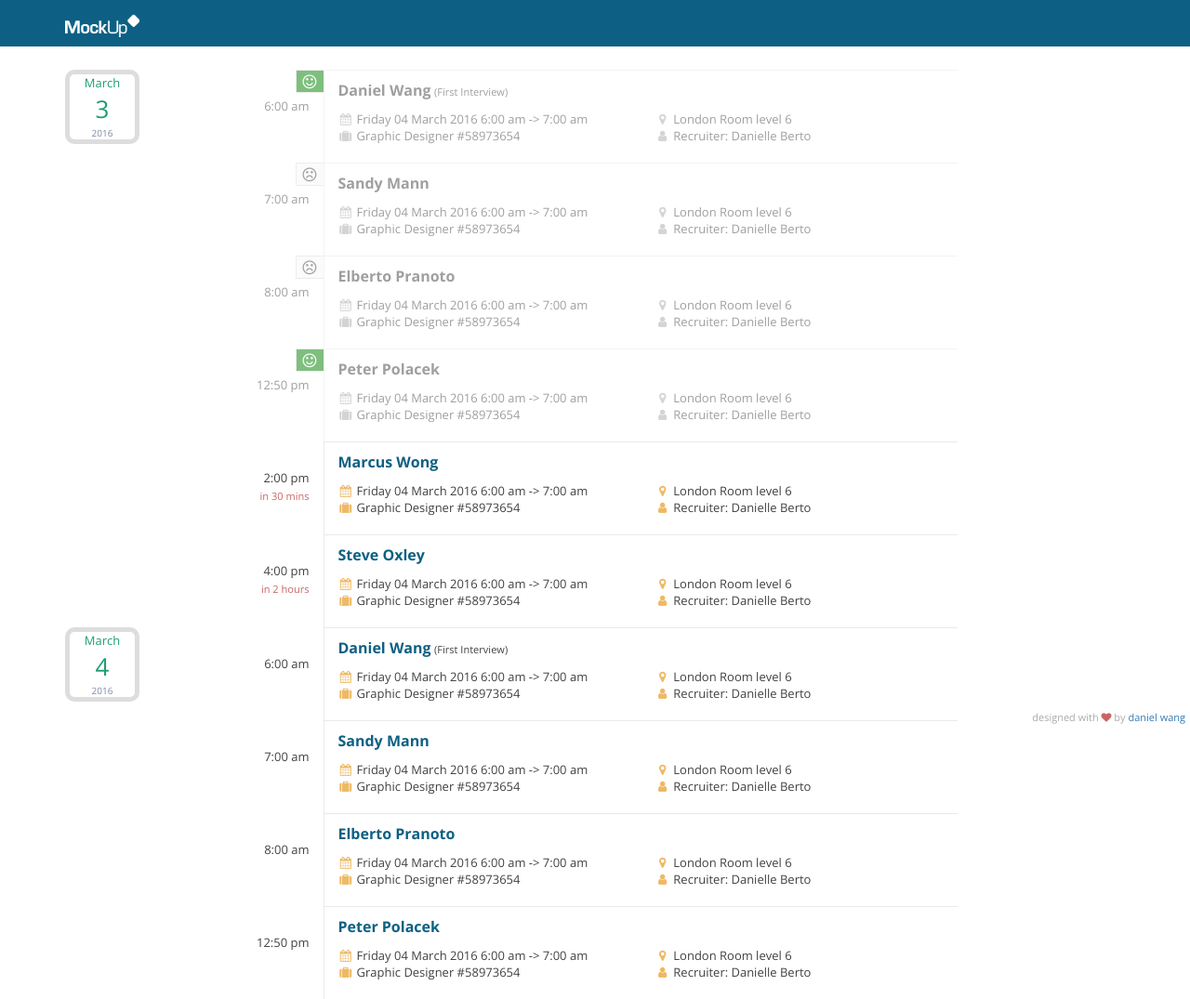
After one commit to danielwang/zing, a PHP site: page /paperless.php in a window 1280 px wide. The commit adds this page. Shown: the whole page at 93% size. Run offline with PHP 8.4, Linux system fonts and the light colour scheme; style sheets or scripts are compiled from the project's sources; some libraries are stand-ins or nearby versions.

Commit message:
paperless tuneup

```diff
--- a/css/main.less
+++ b/css/main.less
@@ -502,6 +502,41 @@ a.notice-more, a.notice-more:hover {
     }
 }
 
+.target-date {
+      border: 5px solid #dddddd;
+      border-radius: 10px;
+      height: 80px;
+      text-align: center;
+      width: 80px;
+      color: @green;
+
+    .month {
+        font-size: 13px;
+    }
+    .day {
+        font-size: 26px;
+    }
+    .year {
+        color: #7c8ba4;
+        font-size: 10px;
+    }
+    &.xs{
+      width: 45px;
+      height:45px;
+      border-width: 3px;
+      .month{
+        font-size: 9px;
+      }
+      .day {
+          font-size: 13px;
+          line-height: 0.9;
+      }
+      .year {
+          font-size: 9px;
+      }
+    }
+  }
+
 .pop {
   position: absolute;
   overflow: hidden;
--- /dev/null
+++ b/css/paperless.css
@@ -0,0 +1,53 @@
+.nav{
+  display: none;
+}
+body{
+  background: white;
+}
+strong{
+  font-size: 16px;
+  color: #0D6083;
+}
+/* Intimeline */
+.timeline-item {
+    display: inherit;
+}
+.timeline-item .date i {
+  position: absolute;
+  top: 0;
+  right: 0;
+  padding: 5px;
+  width: 30px;
+  text-align: center;
+  border-top: 1px solid #ddd;
+  border-bottom: 1px solid #ddd;
+  border-left: 1px solid #ddd;
+  background: #f8f8f8;
+}
+.timeline-item .date i.green {
+  background: green;
+  color: white;
+}
+.timeline-item .date {
+  text-align: right;
+  position: relative;
+  padding-top: 30px;
+}
+.timeline-item .content {
+  border-left: 1px solid #e7eaec;
+  border-top: 1px solid #e7eaec;
+  padding-top: 10px;
+  min-height: 100px;
+}
+.timeline-item .content i {
+  color: #eeb964;
+}
+.timeline-item.passed .date, .timeline-item.passed .content{
+  opacity: 0.5;
+}
+.timeline-item.passed strong{
+  color: #414141;
+}
+.timeline-item.passed .content i {
+  color: #aaa;
+}
--- /dev/null
+++ b/css/paperless.less
@@ -0,0 +1,32 @@
+.nav{
+  display: none;
+}
+
+/* Intimeline */
+.timeline-item .date i {
+  position: absolute;
+  top: 0;
+  right: 0;
+  padding: 5px;
+  width: 30px;
+  text-align: center;
+  border-top: 1px solid #e7eaec;
+  border-bottom: 1px solid #e7eaec;
+  border-left: 1px solid #e7eaec;
+  background: #f8f8f8;
+}
+.timeline-item .date {
+  text-align: right;
+  width: 110px;
+  position: relative;
+  padding-top: 30px;
+}
+.timeline-item .content {
+  border-left: 1px solid #e7eaec;
+  border-top: 1px solid #e7eaec;
+  padding-top: 10px;
+  min-height: 100px;
+}
+.timeline-item .content:hover {
+  background: #f6f6f6;
+}
--- /dev/null
+++ b/paperless.php
@@ -0,0 +1,196 @@
+<?php include 'base.php' ?>
+<?php startblock('page') ?>
+<link href="css/paperless.css" rel="stylesheet" type="text/css" />
+<div class="ipad row-gap">
+   <div class="ibox-content inspinia-timeline">
+      <div class="timeline-item passed">
+         <div class="row">
+            <div class="col-xs-1">
+               <div class="target-date">
+                   <div class="month">March</div>
+                   <div class="day">3</div>
+                   <div class="year">2016</div>
+               </div>
+            </div>
+            <div class="col-xs-2 date">
+               <i class="fa fa-lg fa-smile-o green"></i>
+               6:00 am
+            </div>
+            <div class="col-xs-7 content no-top-border">
+               <p class="m-b-xs"><strong>Daniel Wang</strong> <small> (First Interview) </small></p>
+               <div class="row">
+                  <span class="col-xs-6"><i class="fa fa-fw fa-calendar"></i> Friday 04 March 2016  6:00 am -> 7:00 am</span>
+                  <span class="col-xs-6"><i class="fa fa-fw fa-map-marker"></i> London Room level 6 </span>
+                  <span class="col-xs-6"><i class="fa fa-fw fa-suitcase"></i> Graphic Designer #58973654</span>
+                  <span class="col-xs-6"><i class="fa fa-fw fa-user"></i> Recruiter: Danielle Berto</span>
+               </div>
+            </div>
+         </div>
+      </div>
+      <div class="timeline-item passed">
+         <div class="row">
+            <div class="col-xs-3 date">
+               <i class="fa fa-lg fa-frown-o"></i>
+               7:00 am
+            </div>
+            <div class="col-xs-7 content">
+               <p class="m-b-xs"><strong>Sandy Mann</strong></p>
+               <div class="row">
+                  <span class="col-xs-6"><i class="fa fa-fw fa-calendar"></i> Friday 04 March 2016  6:00 am -> 7:00 am</span>
+                  <span class="col-xs-6"><i class="fa fa-fw fa-map-marker"></i> London Room level 6 </span>
+                  <span class="col-xs-6"><i class="fa fa-fw fa-suitcase"></i> Graphic Designer #58973654</span>
+                  <span class="col-xs-6"><i class="fa fa-fw fa-user"></i> Recruiter: Danielle Berto</span>
+               </div>
+            </div>
+         </div>
+      </div>
+      <div class="timeline-item passed">
+         <div class="row">
+            <div class="col-xs-3 date">
+               <i class="fa fa-lg fa-frown-o"></i>
+               8:00 am
+               <br>
+            </div>
+            <div class="col-xs-7 content">
+               <p class="m-b-xs"><strong>Elberto Pranoto</strong></p>
+               <div class="row">
+                  <span class="col-xs-6"><i class="fa fa-fw fa-calendar"></i> Friday 04 March 2016  6:00 am -> 7:00 am</span>
+                  <span class="col-xs-6"><i class="fa fa-fw fa-map-marker"></i> London Room level 6 </span>
+                  <span class="col-xs-6"><i class="fa fa-fw fa-suitcase"></i> Graphic Designer #58973654</span>
+                  <span class="col-xs-6"><i class="fa fa-fw fa-user"></i> Recruiter: Danielle Berto</span>
+               </div>
+            </div>
+         </div>
+      </div>
+      <div class="timeline-item passed">
+         <div class="row">
+            <div class="col-xs-3 date">
+               <i class="fa fa-lg fa-smile-o green"></i>
+               12:50 pm
+            </div>
+            <div class="col-xs-7 content">
+               <p class="m-b-xs"><strong>Peter Polacek</strong></p>
+               <div class="row">
+                  <span class="col-xs-6"><i class="fa fa-fw fa-calendar"></i> Friday 04 March 2016  6:00 am -> 7:00 am</span>
+                  <span class="col-xs-6"><i class="fa fa-fw fa-map-marker"></i> London Room level 6 </span>
+                  <span class="col-xs-6"><i class="fa fa-fw fa-suitcase"></i> Graphic Designer #58973654</span>
+                  <span class="col-xs-6"><i class="fa fa-fw fa-user"></i> Recruiter: Danielle Berto</span>
+               </div>
+            </div>
+         </div>
+      </div>
+      <div class="timeline-item">
+         <div class="row">
+            <div class="col-xs-3 date">
+               2:00 pm
+               <br>
+               <small class="text-navy red">in 30 mins</small>
+            </div>
+            <div class="col-xs-7 content">
+               <p class="m-b-xs"><strong>Marcus Wong</strong></p>
+              <div class="row">
+                  <span class="col-xs-6"><i class="fa fa-fw fa-calendar"></i> Friday 04 March 2016  6:00 am -> 7:00 am</span>
+                  <span class="col-xs-6"><i class="fa fa-fw fa-map-marker"></i> London Room level 6 </span>
+                  <span class="col-xs-6"><i class="fa fa-fw fa-suitcase"></i> Graphic Designer #58973654</span>
+                  <span class="col-xs-6"><i class="fa fa-fw fa-user"></i> Recruiter: Danielle Berto</span>
+               </div>
+            </div>
+         </div>
+      </div>
+      <div class="timeline-item ">
+         <div class="row">
+            <div class="col-xs-3 date">
+               4:00 pm
+               <br>
+               <small class="text-navy red">in 2 hours</small>
+            </div>
+            <div class="col-xs-7 content">
+               <p class="m-b-xs"><strong>Steve Oxley</strong></p>
+               <div class="row">
+                  <span class="col-xs-6"><i class="fa fa-fw fa-calendar"></i> Friday 04 March 2016  6:00 am -> 7:00 am</span>
+                  <span class="col-xs-6"><i class="fa fa-fw fa-map-marker"></i> London Room level 6 </span>
+                  <span class="col-xs-6"><i class="fa fa-fw fa-suitcase"></i> Graphic Designer #58973654</span>
+                  <span class="col-xs-6"><i class="fa fa-fw fa-user"></i> Recruiter: Danielle Berto</span>
+               </div>
+            </div>
+         </div>
+      </div>
+      <div class="timeline-item">
+         <div class="row">
+            <div class="col-xs-1">
+               <div class="target-date">
+                   <div class="month">March</div>
+                   <div class="day">4</div>
+                   <div class="year">2016</div>
+               </div>
+            </div>
+            <div class="col-xs-2 date">
+               6:00 am
+            </div>
+            <div class="col-xs-7 content no-top-border">
+               <p class="m-b-xs"><strong>Daniel Wang</strong> <small> (First Interview) </small></p>
+               <div class="row">
+                  <span class="col-xs-6"><i class="fa fa-fw fa-calendar"></i> Friday 04 March 2016  6:00 am -> 7:00 am</span>
+                  <span class="col-xs-6"><i class="fa fa-fw fa-map-marker"></i> London Room level 6 </span>
+                  <span class="col-xs-6"><i class="fa fa-fw fa-suitcase"></i> Graphic Designer #58973654</span>
+                  <span class="col-xs-6"><i class="fa fa-fw fa-user"></i> Recruiter: Danielle Berto</span>
+               </div>
+            </div>
+         </div>
+      </div>
+      <div class="timeline-item">
+         <div class="row">
+            <div class="col-xs-3 date">
+               7:00 am
+            </div>
+            <div class="col-xs-7 content">
+               <p class="m-b-xs"><strong>Sandy Mann</strong></p>
+               <div class="row">
+                  <span class="col-xs-6"><i class="fa fa-fw fa-calendar"></i> Friday 04 March 2016  6:00 am -> 7:00 am</span>
+                  <span class="col-xs-6"><i class="fa fa-fw fa-map-marker"></i> London Room level 6 </span>
+                  <span class="col-xs-6"><i class="fa fa-fw fa-suitcase"></i> Graphic Designer #58973654</span>
+                  <span class="col-xs-6"><i class="fa fa-fw fa-user"></i> Recruiter: Danielle Berto</span>
+               </div>
+            </div>
+         </div>
+      </div>
+      <div class="timeline-item">
+         <div class="row">
+            <div class="col-xs-3 date">
+
+               8:00 am
+               <br>
+            </div>
+            <div class="col-xs-7 content">
+               <p class="m-b-xs"><strong>Elberto Pranoto</strong></p>
+               <div class="row">
+                  <span class="col-xs-6"><i class="fa fa-fw fa-calendar"></i> Friday 04 March 2016  6:00 am -> 7:00 am</span>
+                  <span class="col-xs-6"><i class="fa fa-fw fa-map-marker"></i> London Room level 6 </span>
+                  <span class="col-xs-6"><i class="fa fa-fw fa-suitcase"></i> Graphic Designer #58973654</span>
+                  <span class="col-xs-6"><i class="fa fa-fw fa-user"></i> Recruiter: Danielle Berto</span>
+               </div>
+            </div>
+         </div>
+      </div>
+      <div class="timeline-item">
+         <div class="row">
+            <div class="col-xs-3 date">
+
+               12:50 pm
+            </div>
+            <div class="col-xs-7 content">
+               <p class="m-b-xs"><strong>Peter Polacek</strong></p>
+               <div class="row">
+                  <span class="col-xs-6"><i class="fa fa-fw fa-calendar"></i> Friday 04 March 2016  6:00 am -> 7:00 am</span>
+                  <span class="col-xs-6"><i class="fa fa-fw fa-map-marker"></i> London Room level 6 </span>
+                  <span class="col-xs-6"><i class="fa fa-fw fa-suitcase"></i> Graphic Designer #58973654</span>
+                  <span class="col-xs-6"><i class="fa fa-fw fa-user"></i> Recruiter: Danielle Berto</span>
+               </div>
+            </div>
+         </div>
+      </div>
+   </div>
+</div>
+
+
+<?php endblock() ?>
```
Also changed, not shown: css/performance.less (+0 -33 lines).
